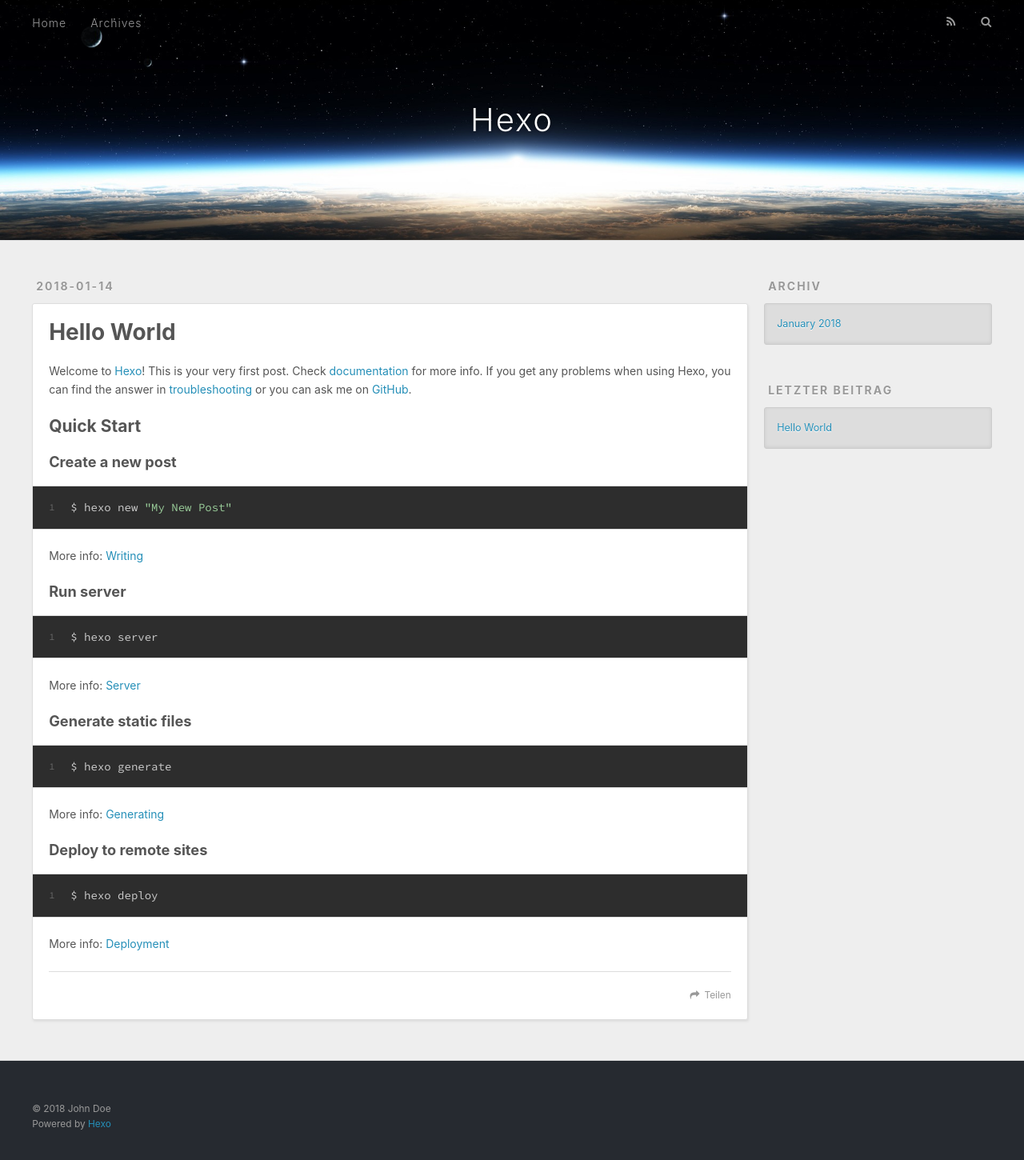
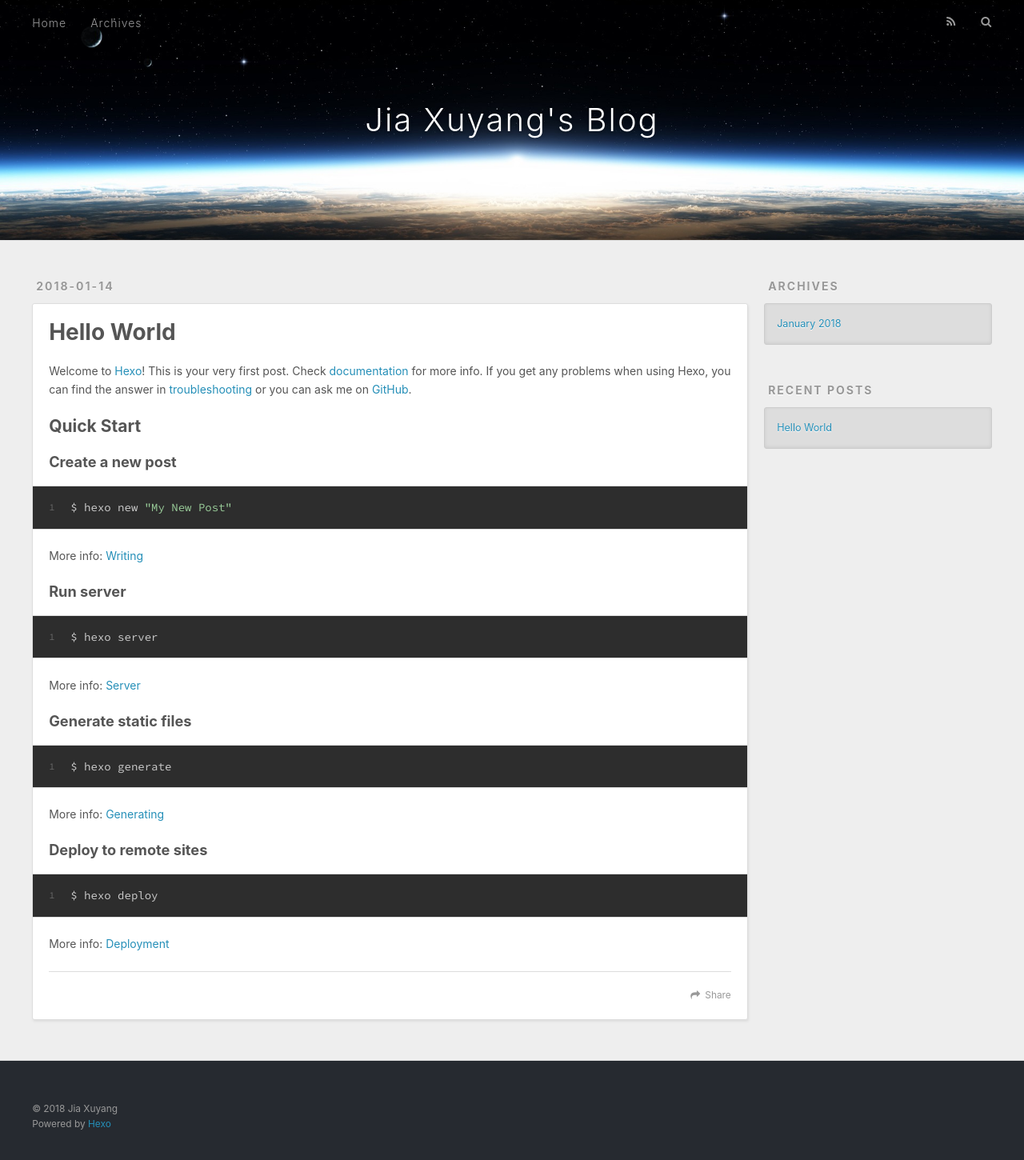
Before and after one commit to jiaxuyang/jiaxuyang.github.io, a plain HTML site: page index.html in a window 1280 px wide. Shown: the whole page at 80% size. Drawn offline with nearby package versions, Linux system fonts and the light colour scheme.

Commit message:
Site updated: 2018-01-15 13:43:20

```diff
--- a/index.html
+++ b/index.html
@@ -5,16 +5,16 @@
 
 
 
-  <title>Hexo</title>
+  <title>Jia Xuyang&#39;s Blog</title>
   <meta name="viewport" content="width=device-width, initial-scale=1, maximum-scale=1">
   <meta property="og:type" content="website">
-<meta property="og:title" content="Hexo">
-<meta property="og:url" content="http://yoursite.com/index.html">
-<meta property="og:site_name" content="Hexo">
+<meta property="og:title" content="Jia Xuyang&#39;s Blog">
+<meta property="og:url" content="http://jiaxuyang.com/index.html">
+<meta property="og:site_name" content="Jia Xuyang&#39;s Blog">
 <meta name="twitter:card" content="summary">
-<meta name="twitter:title" content="Hexo">
+<meta name="twitter:title" content="Jia Xuyang&#39;s Blog">
 
-    <link rel="alternate" href="/atom.xml" title="Hexo" type="application/atom+xml">
+    <link rel="alternate" href="/atom.xml" title="Jia Xuyang&#39;s Blog" type="application/atom+xml">
 
 
     <link rel="icon" href="/favicon.png">
@@ -33,7 +33,7 @@
   <div id="header-outer" class="outer">
     <div id="header-title" class="inner">
       <h1 id="logo-wrap">
-        <a href="/" id="logo">Hexo</a>
+        <a href="/" id="logo">Jia Xuyang&#39;s Blog</a>
       </h1>
 
     </div>
@@ -50,10 +50,10 @@
 
           <a id="nav-rss-link" class="nav-icon" href="/atom.xml" title="RSS Feed"></a>
 
-        <a id="nav-search-btn" class="nav-icon" title="Suche"></a>
+        <a id="nav-search-btn" class="nav-icon" title="Search"></a>
       </nav>
       <div id="search-form-wrap">
-        <form action="//google.com/search" method="get" accept-charset="UTF-8" class="search-form"><input type="search" name="q" class="search-form-input" placeholder="Search"><button type="submit" class="search-form-submit">&#xF002;</button><input type="hidden" name="sitesearch" value="http://yoursite.com"></form>
+        <form action="//google.com/search" method="get" accept-charset="UTF-8" class="search-form"><input type="search" name="q" class="search-form-input" placeholder="Search"><button type="submit" class="search-form-submit">&#xF002;</button><input type="hidden" name="sitesearch" value="http://jiaxuyang.com"></form>
       </div>
     </div>
   </div>
@@ -96,7 +96,7 @@
 
     </div>
     <footer class="article-footer">
-      <a data-url="http://yoursite.com/2018/01/14/hello-world/" data-id="cjcejbswp0000ir6k1iu3sqw4" class="article-share-link">Teilen</a>
+      <a data-url="http://jiaxuyang.com/2018/01/14/hello-world/" data-id="cjcfsa46l0000jl6ky2h7rkmu" class="article-share-link">Share</a>
 
 
     </footer>
@@ -122,7 +122,7 @@
 
 
   <div class="widget-wrap">
-    <h3 class="widget-title">Archiv</h3>
+    <h3 class="widget-title">Archives</h3>
     <div class="widget">
       <ul class="archive-list"><li class="archive-list-item"><a class="archive-list-link" href="/archives/2018/01/">January 2018</a></li></ul>
     </div>
@@ -132,7 +132,7 @@
 
 
   <div class="widget-wrap">
-    <h3 class="widget-title">letzter Beitrag</h3>
+    <h3 class="widget-title">Recent Posts</h3>
     <div class="widget">
       <ul>
 
@@ -152,7 +152,7 @@
 
   <div class="outer">
     <div id="footer-info" class="inner">
-      &copy; 2018 John Doe<br>
+      &copy; 2018 Jia Xuyang<br>
       Powered by <a href="http://hexo.io/" target="_blank">Hexo</a>
     </div>
   </div>
```
Also changed, not shown: 2018/01/14/hello-world/index.html (+11 -11 lines), archives/2018/01/index.html (+12 -12 lines), archives/2018/index.html (+12 -12 lines), archives/index.html (+12 -12 lines).
